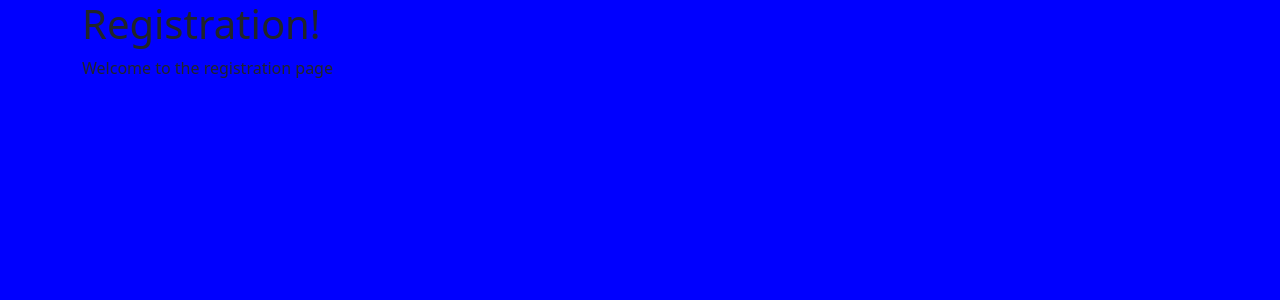
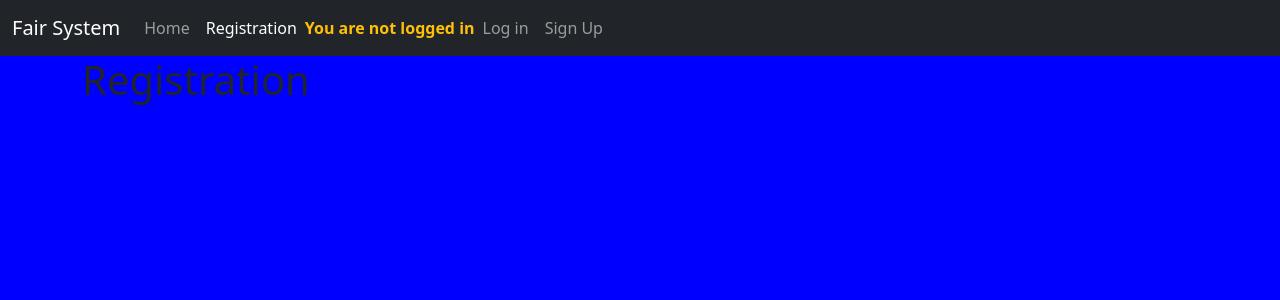
Before and after one commit to toddgl/FairSystemProject, a Django app: page /registration/ in a window 1280 px wide. Shown: the top 300 px of the page. Run offline with Django 3.2, Linux system fonts and the light colour scheme.

Commit message:
Got the basic boostrap navbar working

```diff
--- a/registration/templates/registration/registration.html
+++ b/registration/templates/registration/registration.html
@@ -1,31 +1,14 @@
-<!doctype html>
-<html lang="en">
-  <head>
-    <!-- Required meta tags -->
-    <meta charset="utf-8">
-    <meta name="viewport" content="width=device-width, initial-scale=1">
+<!-- templates/home.html -->
 
-    <!-- Bootstrap CSS -->
-    <link href="https://cdn.jsdelivr.net/npm/bootstrap@5.1.0/dist/css/bootstrap.min.css" rel="stylesheet" integrity="sha384-KyZXEAg3QhqLMpG8r+8fhAXLRk2vvoC2f3B09zVXn8CA5QIVfZOJ3BCsw2P0p/We" crossorigin="anonymous">
+{% extends 'base.html' %}
+{% block head %}
 <!-- Custom css -->
 {% load static %}
 <link rel="stylesheet" href="{% static 'registration/css/style.css' %}" type="text/css">
   <title>Registration</title>
-  </head>
-  <body>
+{% endblock %}
+{% block body %}
 <div class="container">
-      <h1>Registration!</h1>
-      Welcome to the registration page
+  <h1>Registration</h1>
 </div>
-    <!-- Optional JavaScript; choose one of the two! -->
-
-    <!-- Option 1: Bootstrap Bundle with Popper -->
-    <script src="https://cdn.jsdelivr.net/npm/bootstrap@5.1.0/dist/js/bootstrap.bundle.min.js" integrity="sha384-U1DAWAznBHeqEIlVSCgzq+c9gqGAJn5c/t99JyeKa9xxaYpSvHU5awsuZVVFIhvj" crossorigin="anonymous"></script>
-
-    <!-- Option 2: Separate Popper and Bootstrap JS -->
-    <!--
-    <script src="https://cdn.jsdelivr.net/npm/@popperjs/core@2.9.3/dist/umd/popper.min.js" integrity="sha384-eMNCOe7tC1doHpGoWe/6oMVemdAVTMs2xqW4mwXrXsW0L84Iytr2wi5v2QjrP/xp" crossorigin="anonymous"></script>
-    <script src="https://cdn.jsdelivr.net/npm/bootstrap@5.1.0/dist/js/bootstrap.min.js" integrity="sha384-cn7l7gDp0eyniUwwAZgrzD06kc/tftFf19TOAs2zVinnD/C7E91j9yyk5//jjpt/" crossorigin="anonymous"></script>
-    -->
-  </body>
-</html>
+{% endblock %}
--- a/templates/base.html
+++ b/templates/base.html
@@ -2,14 +2,20 @@
 <html lang="en" dir="ltr">
   <head>
     <!-- Bootstrap CSS -->
-    <link href="https://cdn.jsdelivr.net/npm/bootstrap@5.1.0/dist/css/bootstrap.min.css" rel="stylesheet" integrity="sha384-KyZXEAg3QhqLMpG8r+8fhAXLRk2vvoC2f3B09zVXn8CA5QIVfZOJ3BCsw2P0p/We" crossorigin="anonymous">
+    <!-- CSS only -->
+    <link href="https://cdn.jsdelivr.net/npm/bootstrap@5.1.1/dist/css/bootstrap.min.css" rel="stylesheet" integrity="sha384-F3w7mX95PdgyTmZZMECAngseQB83DfGTowi0iMjiWaeVhAn4FJkqJByhZMI3AhiU" crossorigin="anonymous">
     {% block head %}
     <title>Base</title>
     {% endblock %}
   </head>
   <body>
+    {% block nav %}
+      {% include 'navbar.html' %}
+    {% endblock nav %}
     {% block body %}
       <h1>Base</h1>
     {% endblock %}
   </body>
+  <!-- JavaScript Bundle with Popper -->
+  <script src="https://cdn.jsdelivr.net/npm/bootstrap@5.1.1/dist/js/bootstrap.bundle.min.js" integrity="sha384-/bQdsTh/da6pkI1MST/rWKFNjaCP5gBSY4sEBT38Q/9RBh9AH40zEOg7Hlq2THRZ" crossorigin="anonymous"></script>
 </html>
--- /dev/null
+++ b/templates/navbar.html
@@ -0,0 +1,44 @@
+<!--registration/templates/registration/registration.html -->
+
+{% url 'home' as home_url %}
+{% url 'registration' as registration_url %}
+{% url 'account_logout' as logout_url %}
+{% url 'account_login' as login_url %}
+{% url 'account_signup' as signup_url %}
+
+<nav class="navbar navbar-expand-lg navbar-dark bg-dark">
+  <div class="container-fluid">
+    <a class="navbar-brand" href="#">Fair System</a>
+    <button class="navbar-toggler" type="button" data-bs-toggle="collapse" data-bs-target="#navbarText" aria-controls="navbarText" aria-expanded="false" aria-label="Toggle navigation">
+      <span class="navbar-toggler-icon"></span>
+    </button>
+    <div class="collapse navbar-collapse" id="navbarText">
+      <ul class="navbar-nav me-auto mb-2 mb-lg-0">
+        <li class="nav-item">
+          <a class="nav-link {% if request.path == home_url %} active {%endif%}" aria-current="page" href="{{home_url}}">Home</a>
+        </li>
+        <li class="nav-item">
+          <a class="nav-link {% if request.path == registration_url %} active {%endif%} " href="{{registration_url}}">Registration</a>
+        </li>
+        {% if user.is_authenticated %}
+          <span class="navbar-text fw-bolder" style = 'color:#ffc107'>
+            Hi {{ user.email }} !
+          </span>
+          <li class="nav-item">
+            <a class="nav-link {% if request.path == logout_url %} active {%endif%} " href="{{logout_url}}">Log Out</a>
+          </li>
+        {% else %}
+          <span class="navbar-text fw-bolder" style = 'color:#ffc107'>
+            You are not logged in
+          </span>
+          <li class="nav-item">
+            <a class="nav-link {% if request.path == login_url %} active {%endif%}" href="{{login_url}}">Log in</a>
+          </li>
+          <li class="nav-item">
+            <a class="nav-link {% if request.path == signup_url %} active {%endif%}" href="{{signup_url}}">Sign Up</a>
+          </li>
+        {% endif %}
+      </ul>
+    </div>
+  </div>
+</nav>
```
Also changed, not shown: templates/home.html (+0 -8 lines). Lines whose indentation alone changed are shown as unchanged.
